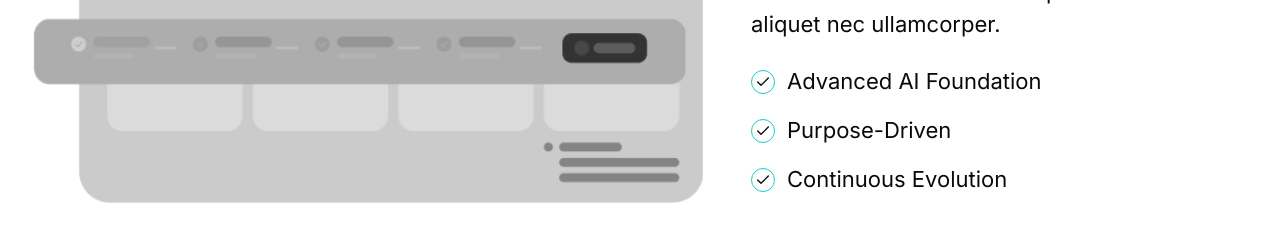
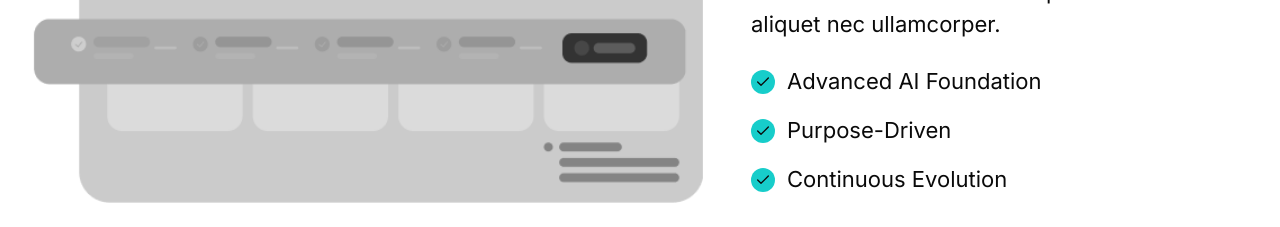
Before and after one commit to Roshen-Perera/ceylon-developers-portfolio, a Next.js app: page /about in a window 1280 px wide. Shown: the part 725-952 px from the top of the page. Built offline with nearby package versions, Linux system fonts and the light colour scheme.

Commit message:
Update Story component to replace border with background color for check icons

```diff
--- a/components/story.tsx
+++ b/components/story.tsx
@@ -22,19 +22,19 @@ const Story = () => {
           </p>
           <div className="flex flex-col gap-4">
             <div className="flex flex-row gap-3 items-center">
-              <div className="flex w-[24px] h-[24px] justify-center items-center rounded-[38px] border border-[#17CDCA]">
+              <div className="flex w-[24px] h-[24px] justify-center items-center rounded-[38px] bg-[#17CDCA]">
                 <Check size={16} />
               </div>
               <p className="text-[22px]">Advanced AI Foundation</p>
             </div>
             <div className="flex flex-row gap-3 items-center">
-              <div className="flex w-[24px] h-[24px] justify-center items-center rounded-[38px] border border-[#17CDCA]">
+              <div className="flex w-[24px] h-[24px] justify-center items-center rounded-[38px] bg-[#17CDCA]">
                 <Check size={16} />
               </div>
               <p className="text-[22px]">Purpose-Driven</p>
             </div>
             <div className="flex flex-row gap-3 items-center">
-              <div className="flex w-[24px] h-[24px] justify-center items-center rounded-[38px] border border-[#17CDCA]">
+              <div className="flex w-[24px] h-[24px] justify-center items-center rounded-[38px] bg-[#17CDCA]">
                 <Check size={16} />
               </div>
               <p className="text-[22px]">Continuous Evolution</p>
```
